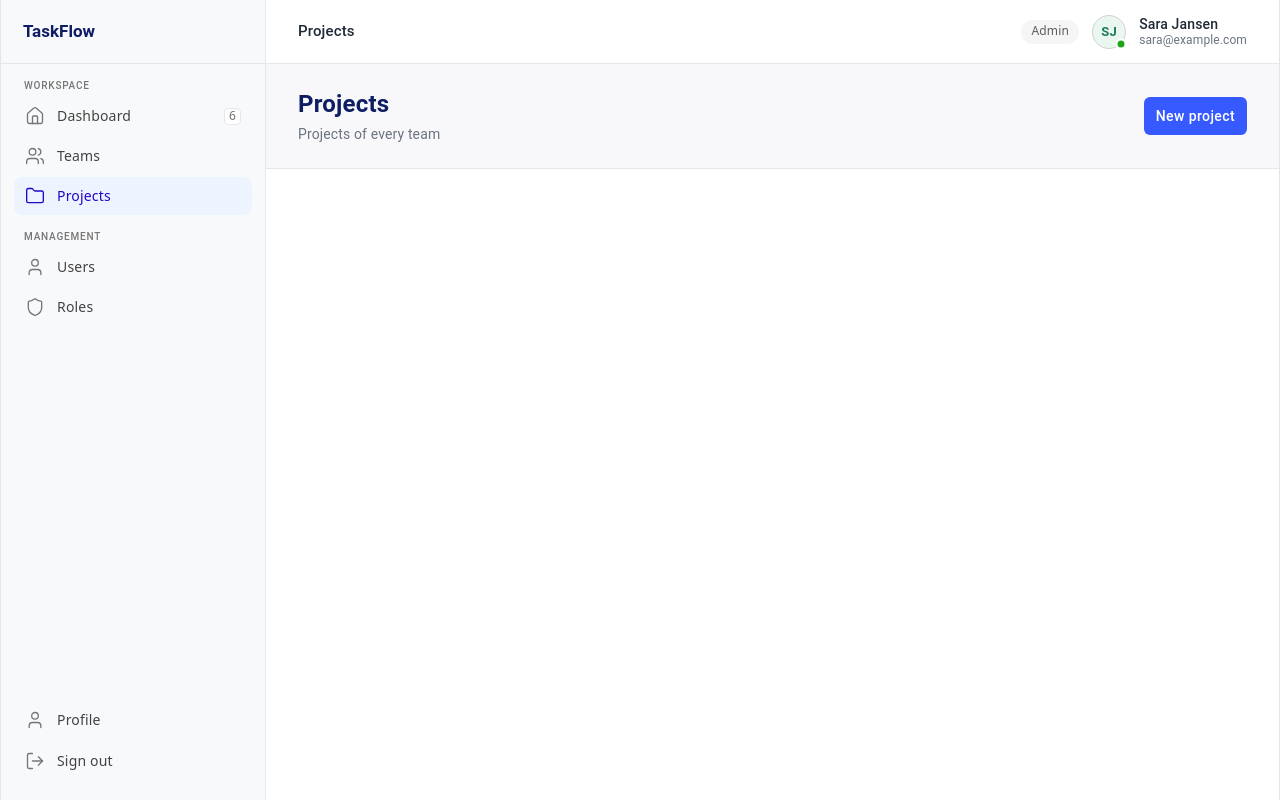
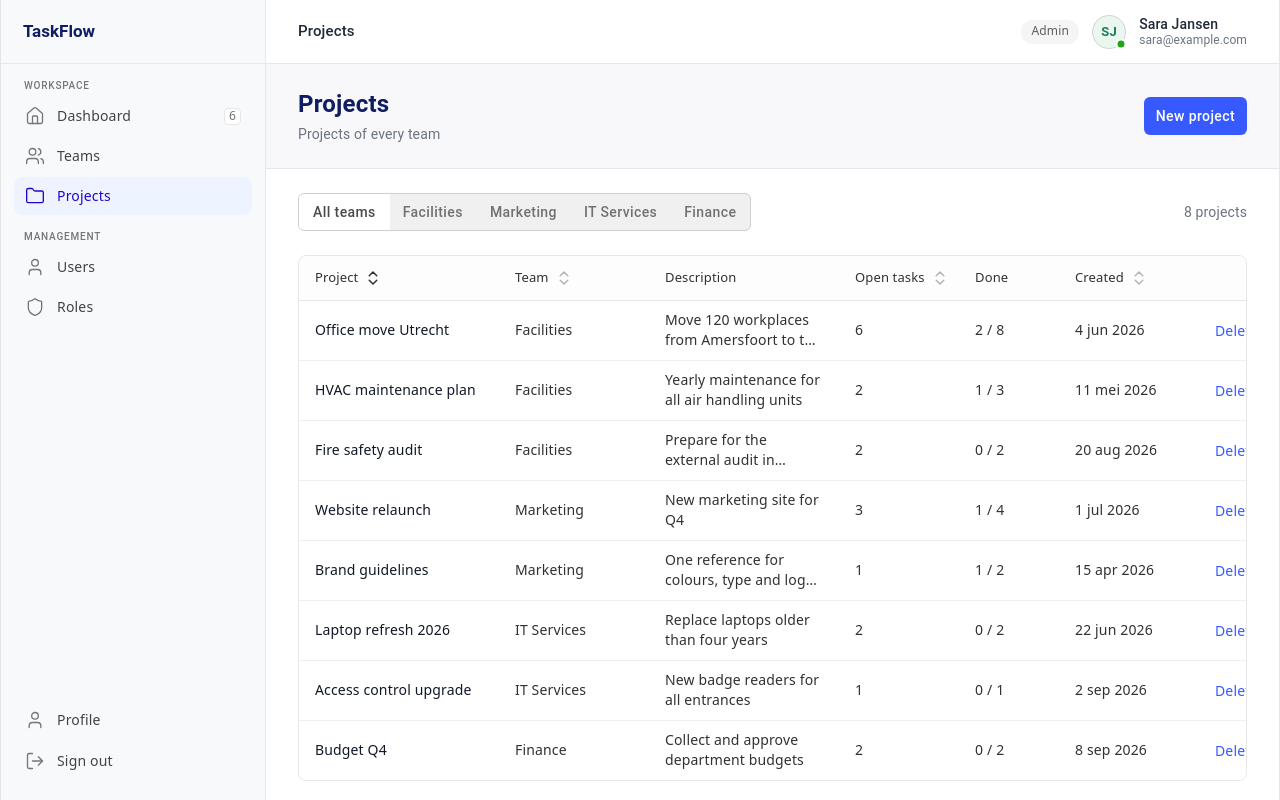
Before and after one commit to AbdullahAtallah/TaskFlow, a React (Vite) app in the folder frontend/: page /projects in a window 1280 px wide. Built offline with nearby package versions, Linux system fonts and the light colour scheme.

Commit message:
Create projects page content with static data and add team filter tabs

```diff
--- /dev/null
+++ b/frontend/src/components/atoms/ClampText/ClampText.jsx
@@ -0,0 +1,19 @@
+import { Box } from "@mui/material";
+
+const ClampText = ({ children, lines = 2 }) => {
+  return (
+    <Box
+      component="span"
+      sx={{
+        display: "-webkit-box",
+        WebkitLineClamp: lines,
+        WebkitBoxOrient: "vertical",
+        overflow: "hidden",
+      }}
+    >
+      {children}
+    </Box>
+  );
+};
+
+export default ClampText;
--- a/frontend/src/components/molecules/NavItem/NavItem.jsx
+++ b/frontend/src/components/molecules/NavItem/NavItem.jsx
@@ -8,6 +8,7 @@ const NavItem = ({ to, icon: Icon, label, count, onClick }) => {
   return (
     <ButtonBase
       {...linkProps}
+      disableRipple
       sx={{
         width: "100%",
         height: "38px",
--- a/frontend/src/components/molecules/PageToolbar/PageToolbar .jsx
+++ b/frontend/src/components/molecules/PageToolbar/PageToolbar .jsx
@@ -5,6 +5,7 @@ const PageToolbar = ({ children, count }) => {
     <Box
       sx={{
         display: "flex",
+        flexWrap: "wrap",
         alignItems: "center",
         justifyContent: "space-between",
         gap: "16px",
--- /dev/null
+++ b/frontend/src/components/molecules/SegmentedTabs/SegmentedTabs.jsx
@@ -0,0 +1,51 @@
+import { ToggleButton, ToggleButtonGroup } from "@mui/material";
+
+const SegmentedTabs = ({ options, value, onChange, ariaLabel = "Filter" }) => {
+  const handleChange = (event, newValue) => {
+    if (newValue !== null) onChange(newValue);
+  };
+
+  return (
+    <ToggleButtonGroup
+      exclusive
+      value={value}
+      onChange={handleChange}
+      aria-label={ariaLabel}
+      sx={{
+        height: "38px",
+        flexShrink: 0,
+        border: "1px solid #cecece",
+        borderRadius: "6px",
+        overflow: "hidden",
+        backgroundColor: "#f0f0f0",
+        boxSizing: "border-box",
+
+        "& .MuiToggleButton-root": {
+          border: 0,
+          borderRadius: 0,
+          px: "14px",
+          fontSize: "14px",
+          fontWeight: 500,
+          lineHeight: "20px",
+          textTransform: "none",
+          whiteSpace: "nowrap",
+          color: "#717171",
+          "&:hover": { backgroundColor: "transparent" },
+        },
+
+        "& .MuiToggleButton-root.Mui-selected": {
+          backgroundColor: "#ffffff",
+          color: "#4a4a4a",
+        },
+      }}
+    >
+      {options.map((option) => (
+        <ToggleButton key={option} value={option} disableRipple>
+          {option}
+        </ToggleButton>
+      ))}
+    </ToggleButtonGroup>
+  );
+};
+
+export default SegmentedTabs;
--- /dev/null
+++ b/frontend/src/components/organisms/ProjectsTable/ProjectsTable.jsx
@@ -0,0 +1,68 @@
+import { Box, Table, TableBody, TableHead, TableRow } from "@mui/material";
+import HeadCell from "../../atoms/HeadCell/HeadCell";
+import BodyCell from "../../atoms/BodyCell/BodyCell";
+import TextLink from "../../atoms/TextLink/TextLink";
+import ClampText from "../../atoms/ClampText/ClampText";
+import SortLabel from "../../molecules/SortLabel/SortLabel";
+
+const ProjectsTable = ({ projects }) => {
+  return (
+    <Box
+      sx={{
+        border: "1px solid #e5e7eb",
+        borderRadius: "8px",
+        overflowX: "auto",
+        backgroundColor: "#ffffff",
+      }}
+    >
+      <Table sx={{ tableLayout: "fixed", minWidth: "1000px" }}>
+        <TableHead>
+          <TableRow>
+            <HeadCell>
+              <SortLabel active>Project</SortLabel>
+            </HeadCell>
+            <HeadCell width="150px">
+              <SortLabel>Team</SortLabel>
+            </HeadCell>
+            <HeadCell width="190px">Description</HeadCell>
+            <HeadCell width="120px">
+              <SortLabel>Open tasks</SortLabel>
+            </HeadCell>
+            <HeadCell width="100px">Done</HeadCell>
+            <HeadCell width="140px">
+              <SortLabel>Created</SortLabel>
+            </HeadCell>
+            <HeadCell width="100px" />
+          </TableRow>
+        </TableHead>
+
+        <TableBody>
+          {projects.map((project) => (
+            <TableRow
+              key={project.id}
+              sx={{
+                "&:last-child td": { borderBottom: 0 },
+              }}
+            >
+              <BodyCell bold>{project.name}</BodyCell>
+              <BodyCell>{project.team}</BodyCell>
+              <BodyCell>
+                <ClampText lines={2}>{project.description}</ClampText>
+              </BodyCell>
+              <BodyCell>{project.openTasks}</BodyCell>
+              <BodyCell>
+                {project.done} / {project.total}
+              </BodyCell>
+              <BodyCell>{project.created}</BodyCell>
+              <BodyCell>
+                <TextLink>Delete</TextLink>
+              </BodyCell>
+            </TableRow>
+          ))}
+        </TableBody>
+      </Table>
+    </Box>
+  );
+};
+
+export default ProjectsTable;
--- a/frontend/src/pages/ProjectsPage/ProjectsPage.jsx
+++ b/frontend/src/pages/ProjectsPage/ProjectsPage.jsx
@@ -1,8 +1,107 @@
 import { Button } from "@mui/material";
 import PageHeader from "../../components/molecules/PageHeader/PageHeader";
 import PageBody from "../../components/atoms/PageBody/PageBody";
+import PageToolbar from "../../components/molecules/PageToolbar/PageToolbar ";
+import SegmentedTabs from "../../components/molecules/SegmentedTabs/SegmentedTabs";
+import ProjectsTable from "../../components/organisms/ProjectsTable/ProjectsTable";
+import { useState } from "react";
 
+const ALL_TEAMS = "All teams";
+const tabs = [ALL_TEAMS, "Facilities", "Marketing", "IT Services", "Finance"];
+
+const projects = [
+  {
+    id: 1,
+    name: "Office move Utrecht",
+    team: "Facilities",
+    description:
+      "Move 120 workplaces from Amersfoort to the new Utrecht office",
+    openTasks: 6,
+    done: 2,
+    total: 8,
+    created: "4 jun 2026",
+  },
+  {
+    id: 2,
+    name: "HVAC maintenance plan",
+    team: "Facilities",
+    description: "Yearly maintenance for all air handling units",
+    openTasks: 2,
+    done: 1,
+    total: 3,
+    created: "11 mei 2026",
+  },
+  {
+    id: 3,
+    name: "Fire safety audit",
+    team: "Facilities",
+    description: "Prepare for the external audit in October",
+    openTasks: 2,
+    done: 0,
+    total: 2,
+    created: "20 aug 2026",
+  },
+  {
+    id: 4,
+    name: "Website relaunch",
+    team: "Marketing",
+    description: "New marketing site for Q4",
+    openTasks: 3,
+    done: 1,
+    total: 4,
+    created: "1 jul 2026",
+  },
+  {
+    id: 5,
+    name: "Brand guidelines",
+    team: "Marketing",
+    description: "One reference for colours, type and logo use",
+    openTasks: 1,
+    done: 1,
+    total: 2,
+    created: "15 apr 2026",
+  },
+  {
+    id: 6,
+    name: "Laptop refresh 2026",
+    team: "IT Services",
+    description: "Replace laptops older than four years",
+    openTasks: 2,
+    done: 0,
+    total: 2,
+    created: "22 jun 2026",
+  },
+  {
+    id: 7,
+    name: "Access control upgrade",
+    team: "IT Services",
+    description: "New badge readers for all entrances",
+    openTasks: 1,
+    done: 0,
+    total: 1,
+    created: "2 sep 2026",
+  },
+  {
+    id: 8,
+    name: "Budget Q4",
+    team: "Finance",
+    description: "Collect and approve department budgets",
+    openTasks: 2,
+    done: 0,
+    total: 2,
+    created: "8 sep 2026",
+  },
+];
 const ProjectsPage = () => {
+  const [team, setTeam] = useState(ALL_TEAMS);
+
+  const visibleProjects =
+    team === ALL_TEAMS
+      ? projects
+      : projects.filter((project) => project.team === team);
+
+  const countLabel = `${visibleProjects.length} ${visibleProjects.length === 1 ? "project" : "projects"}`;
+
   return (
     <>
       <PageHeader
@@ -30,7 +129,13 @@ const ProjectsPage = () => {
           </>
         }
       />
-      <PageBody></PageBody>
+      <PageBody>
+        <PageToolbar count={countLabel}>
+          <SegmentedTabs options={tabs} value={team} onChange={setTeam} />
+        </PageToolbar>
+
+        <ProjectsTable projects={visibleProjects} />
+      </PageBody>
     </>
   );
 };
```
